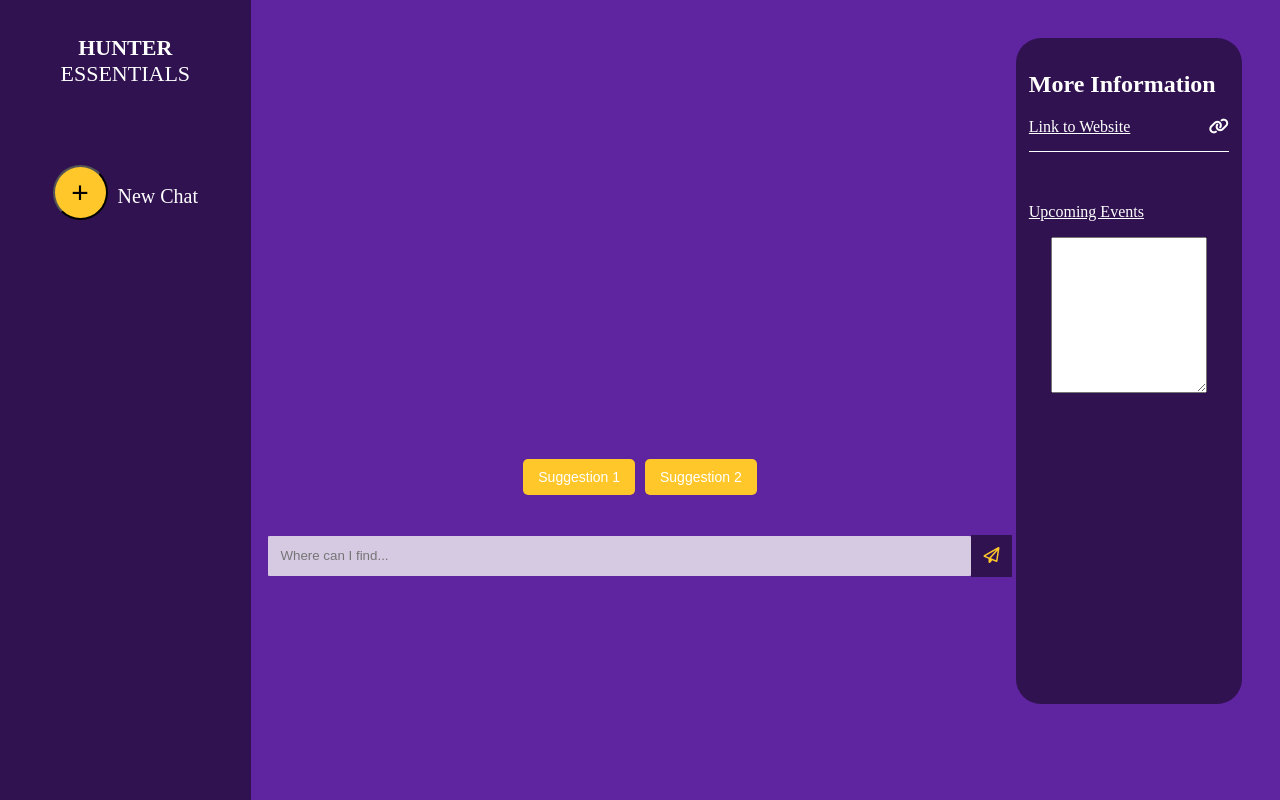
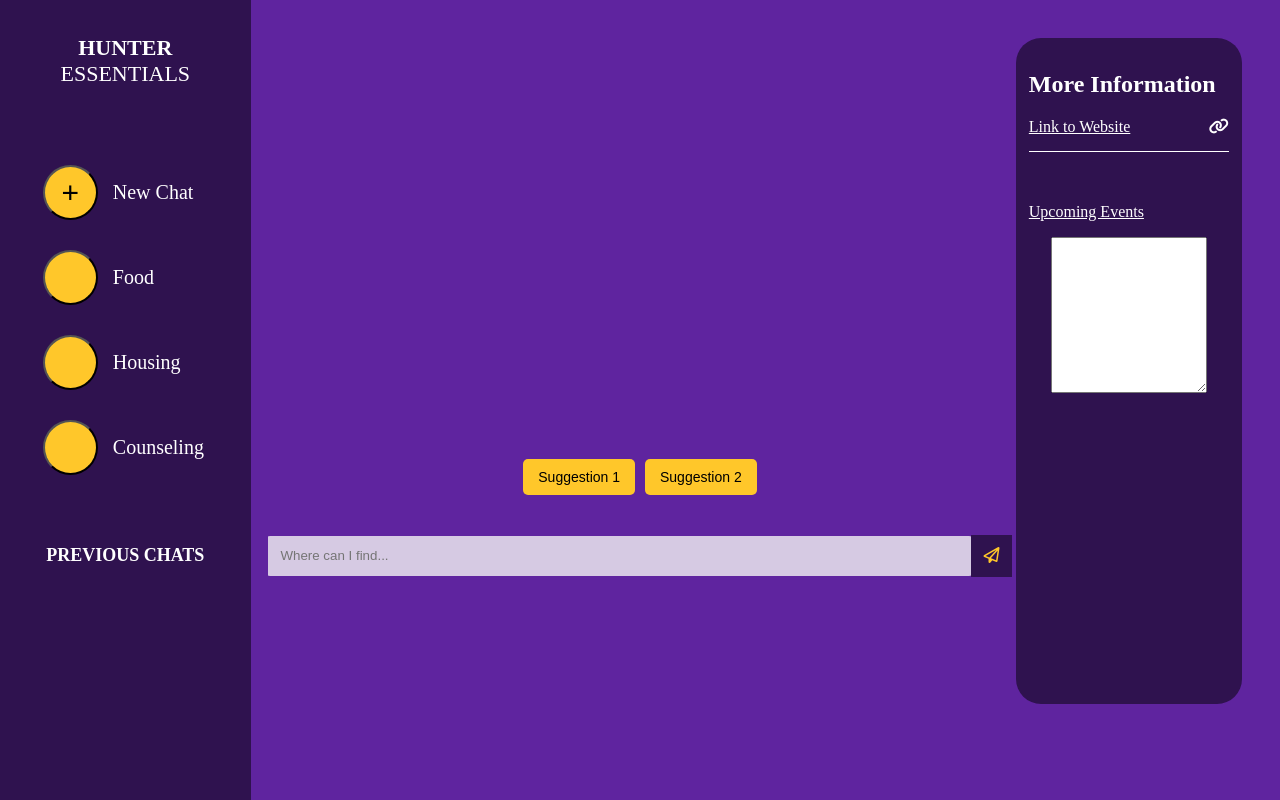
Before and after one commit to zaraamerr/cuny-resource-chatbot, a React (Create React App) app in the folder myapp/: page / in a window 1280 px wide. Built offline with nearby package versions, Linux system fonts and the light colour scheme; a web font is replaced by a local one.

Commit message:
Updated styling

```diff
--- a/myapp/src/components/MainContent.css
+++ b/myapp/src/components/MainContent.css
@@ -9,7 +9,7 @@
 
 .suggestion-button {
   border: none;
-  color: #fff;
+  color: #000;
   padding: 10px 15px;
   margin: 5px;
   border-radius: 5px;
--- a/myapp/src/components/SideBar.css
+++ b/myapp/src/components/SideBar.css
@@ -7,7 +7,6 @@
   color: white;
   font-size: 22px;
   font-family: "adobe-garamond-pro", serif;
-	font-style: normal;
   padding: 1%;
 }
 
@@ -17,13 +16,45 @@
     width: 55px;
     height: 55px;
     font-size: 30px;
+    cursor: pointer;
+    justify-content: center;
+}
+
+.new-chat-button{
+    display: flex;
+    align-items: center;
+    margin-bottom: 30px;
 }
 
 .new-chat-text{
     font-size: 20px;
-	padding-left: 10px;
+    padding-left: 15px;
 }
 
-.content{
+.new-chat-content{
     padding-top: 25%;
+    display: flex;
+    flex-direction: column;
+    margin-left: 30px;
+    margin-bottom: 40px;
 }
+
+.chat-history, .info-pages {
+  margin-top: 20px;
+}
+
+h3 {
+  font-size: 18px;
+  margin-bottom: 10px;
+  text-transform: uppercase;
+}
+
+.chat-item, .info-item {
+  font-size: 18px;
+  margin: 10px 0;
+  cursor: pointer;
+}
+
+.chat-item:hover, .info-item:hover {
+  text-decoration: underline;
+}
--- a/myapp/src/components/SideBar.jsx
+++ b/myapp/src/components/SideBar.jsx
@@ -7,16 +7,72 @@ function addNewChat(){
 
 };
 class SideBar extends Component {
+
+    constructor(props) {
+	super(props);
+	this.state ={
+	    chats: [], // store chat history here
+	};
+    }
+
+    addNewChat = () => {
+	// add new chat if theres >= 1 prompt
+	const { chats } = this.state;
+	if (chats.length > 0) {
+	    this.setState({
+		chats: [...chats, `Chat ${chats.length + 1}`],
+	    });
+	} else {
+	    this.setState({
+		chats: [...chats, "New Chat"],
+	    });
+	}
+    };
+
+
     render() {
+	const { chats } = this.state;
 	return (
 	    <div className="side-bar">
 		<p style={{ textTransform: "uppercase" }}>
 		    <span style={{ fontWeight: "bold" }}>Hunter </span>Essentials
 		</p>
-        <div className="content">
+
+		<div className="new-chat-content">
+		    <div className= "new-chat-button">
 			<button className="new-chat" onClick={addNewChat()}>+</button>
 			<span className="new-chat-text">New Chat</span>
 		    </div>
+
+		    <div className= "new-chat-button">
+			<button className="new-chat"> </button>
+			<span className="new-chat-text">Food</span>
+		     </div>
+
+		    <div className= "new-chat-button">
+			<button className="new-chat"></button>
+			<span className="new-chat-text">Housing</span>
+		     </div>
+
+		    <div className= "new-chat-button">
+			<button className="new-chat"></button>
+			<span className="new-chat-text">Counseling</span>
+		     </div>
+
+		</div>
+
+		<div className="chat-history">
+		    <h3>Previous Chats</h3>
+		    <ul>
+			{chats.map((chat, index) => (
+			    <li key={index} className="chat-item">
+				{chat}
+			    </li>
+			))}
+		    </ul>
+		</div>
+
+
 	    </div>
 	);
     }
```
Lines whose indentation alone changed are shown as unchanged.
